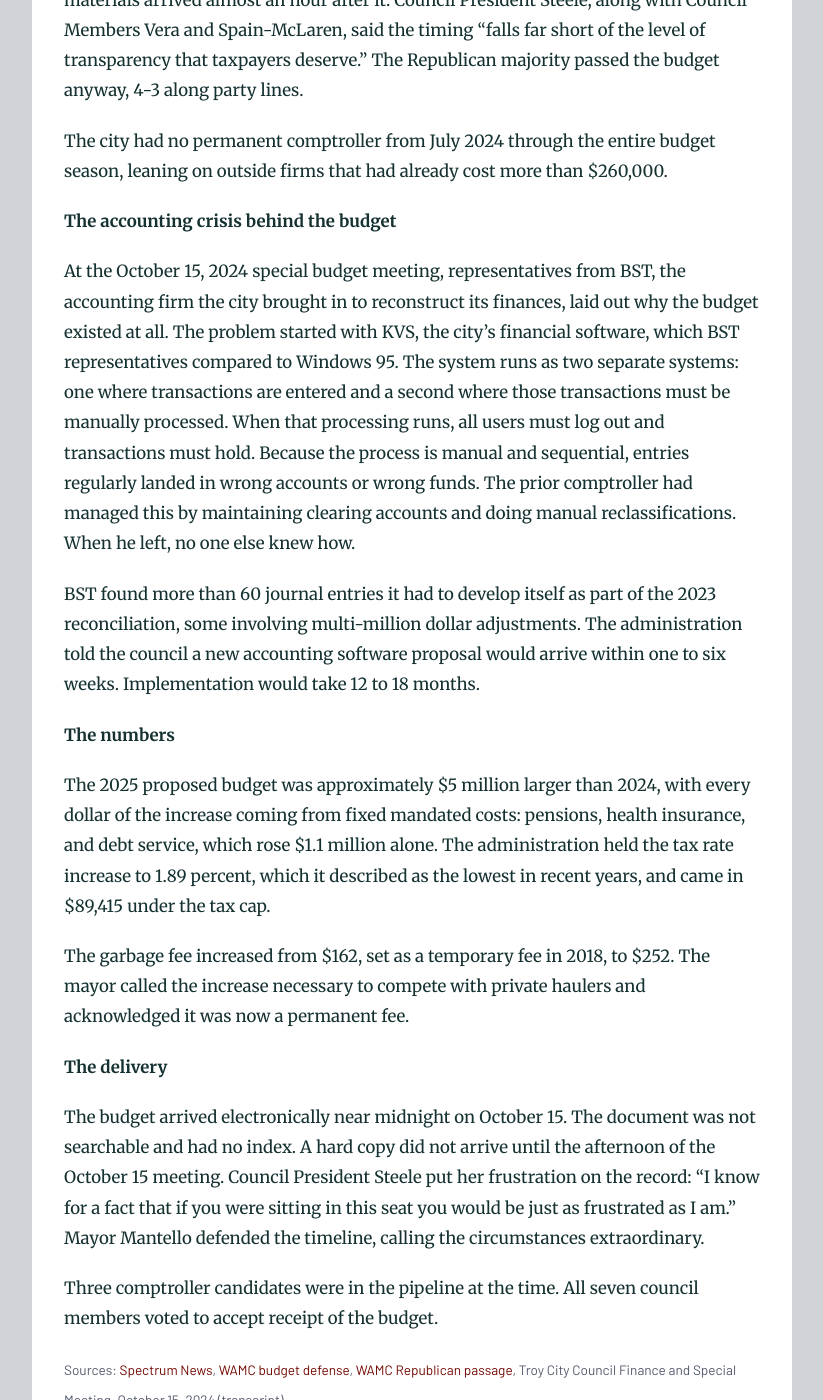
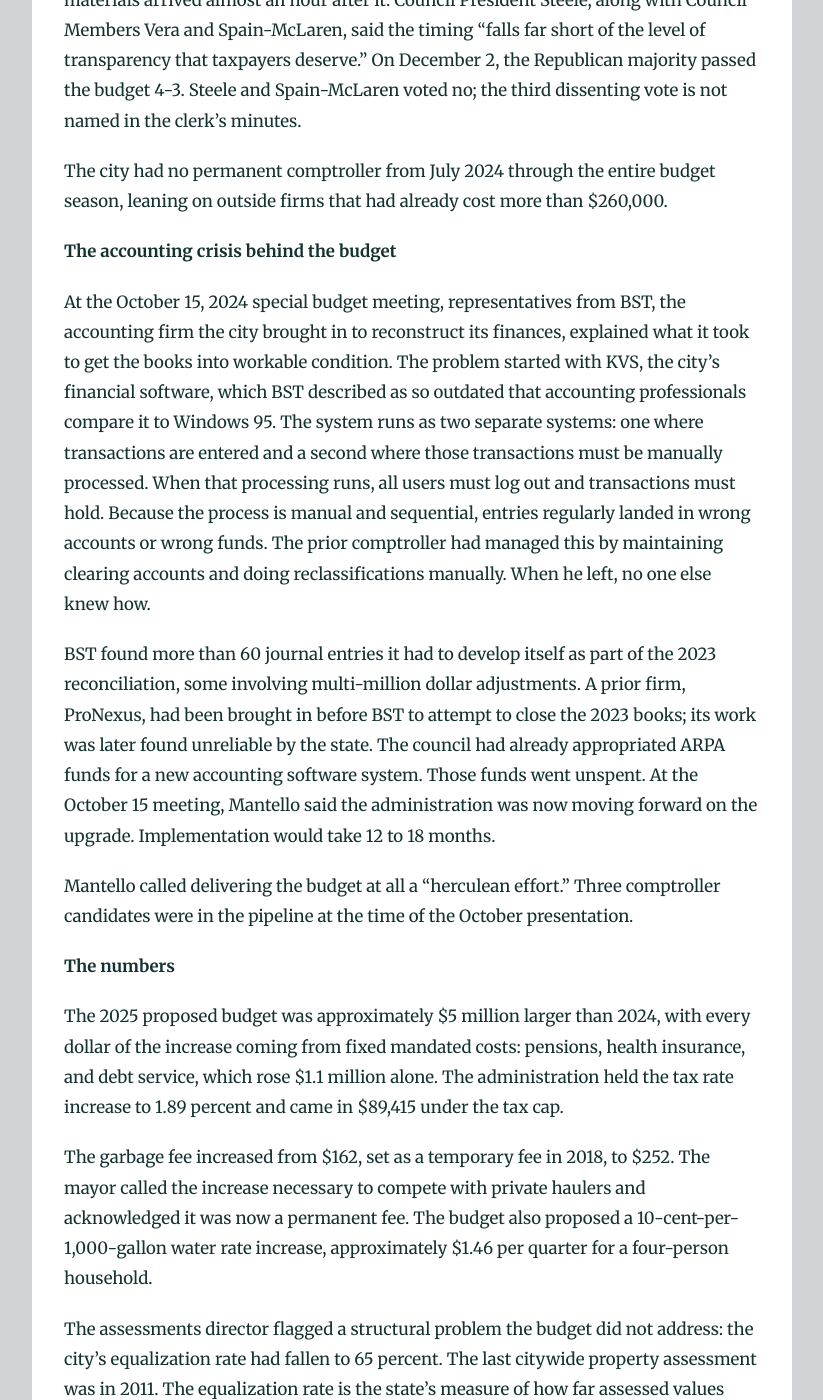
Before and after one commit to MdevitSEC/the-mantello-record, a Jekyll site: the page built from _posts/2024-10-10-budget-submitted-seven-minutes-before-deadline.md, in a window 1280 px wide and 1400 px high, scrolled down 439 px. Shown: the whole window, without its empty margins (228-1051 px from the left). Built offline with Jekyll 4.4.1, drawn with Linux system fonts in a browser that asks for light colours; some web fonts are replaced; some of the changed text lies outside the part shown.

Commit message:
Expand budget post and the-record entry
Adds ProNexus backstory, ARPA software funds that went unspent, equalization rate at 65% (last assessment 2011), $10K assessment review cut from budget, water rate increase detail, Mantello's herculean-effort framing, and named December 2 no votes (Steele, Spain-McLaren).

Co-Authored-By: Claude Sonnet 4.6 <noreply@anthropic.com>

```diff
--- a/_posts/2024-10-10-budget-submitted-seven-minutes-before-deadline.md
+++ b/_posts/2024-10-10-budget-submitted-seven-minutes-before-deadline.md
@@ -5,26 +5,28 @@ date: 2024-10-10
 categories: ["Financial Failures", "Transparency"]
 ---
 
-Mantello filed the 2025 budget seven minutes before the legal deadline. Corrected materials arrived almost an hour after it. Council President Steele, along with Council Members Vera and Spain-McLaren, said the timing "falls far short of the level of transparency that taxpayers deserve." The Republican majority passed the budget anyway, 4-3 along party lines.
+Mantello filed the 2025 budget seven minutes before the legal deadline. Corrected materials arrived almost an hour after it. Council President Steele, along with Council Members Vera and Spain-McLaren, said the timing "falls far short of the level of transparency that taxpayers deserve." On December 2, the Republican majority passed the budget 4-3. Steele and Spain-McLaren voted no; the third dissenting vote is not named in the clerk's minutes.
 
 The city had no permanent comptroller from July 2024 through the entire budget season, leaning on outside firms that had already cost more than $260,000.
 
 **The accounting crisis behind the budget**
 
-At the October 15, 2024 special budget meeting, representatives from BST, the accounting firm the city brought in to reconstruct its finances, laid out why the budget existed at all. The problem started with KVS, the city's financial software, which BST representatives compared to Windows 95. The system runs as two separate systems: one where transactions are entered and a second where those transactions must be manually processed. When that processing runs, all users must log out and transactions must hold. Because the process is manual and sequential, entries regularly landed in wrong accounts or wrong funds. The prior comptroller had managed this by maintaining clearing accounts and doing manual reclassifications. When he left, no one else knew how.
+At the October 15, 2024 special budget meeting, representatives from BST, the accounting firm the city brought in to reconstruct its finances, explained what it took to get the books into workable condition. The problem started with KVS, the city's financial software, which BST described as so outdated that accounting professionals compare it to Windows 95. The system runs as two separate systems: one where transactions are entered and a second where those transactions must be manually processed. When that processing runs, all users must log out and transactions must hold. Because the process is manual and sequential, entries regularly landed in wrong accounts or wrong funds. The prior comptroller had managed this by maintaining clearing accounts and doing reclassifications manually. When he left, no one else knew how.
 
-BST found more than 60 journal entries it had to develop itself as part of the 2023 reconciliation, some involving multi-million dollar adjustments. The administration told the council a new accounting software proposal would arrive within one to six weeks. Implementation would take 12 to 18 months.
+BST found more than 60 journal entries it had to develop itself as part of the 2023 reconciliation, some involving multi-million dollar adjustments. A prior firm, ProNexus, had been brought in before BST to attempt to close the 2023 books; its work was later found unreliable by the state. The council had already appropriated ARPA funds for a new accounting software system. Those funds went unspent. At the October 15 meeting, Mantello said the administration was now moving forward on the upgrade. Implementation would take 12 to 18 months.
+
+Mantello called delivering the budget at all a "herculean effort." Three comptroller candidates were in the pipeline at the time of the October presentation.
 
 **The numbers**
 
-The 2025 proposed budget was approximately $5 million larger than 2024, with every dollar of the increase coming from fixed mandated costs: pensions, health insurance, and debt service, which rose $1.1 million alone. The administration held the tax rate increase to 1.89 percent, which it described as the lowest in recent years, and came in $89,415 under the tax cap.
+The 2025 proposed budget was approximately $5 million larger than 2024, with every dollar of the increase coming from fixed mandated costs: pensions, health insurance, and debt service, which rose $1.1 million alone. The administration held the tax rate increase to 1.89 percent and came in $89,415 under the tax cap.
 
-The garbage fee increased from $162, set as a temporary fee in 2018, to $252. The mayor called the increase necessary to compete with private haulers and acknowledged it was now a permanent fee.
+The garbage fee increased from $162, set as a temporary fee in 2018, to $252. The mayor called the increase necessary to compete with private haulers and acknowledged it was now a permanent fee. The budget also proposed a 10-cent-per-1,000-gallon water rate increase, approximately $1.46 per quarter for a four-person household.
+
+The assessments director flagged a structural problem the budget did not address: the city's equalization rate had fallen to 65 percent. The last citywide property assessment was in 2011. The equalization rate is the state's measure of how far assessed values have drifted from actual market prices, and with years of a hot real estate market, the gap had widened significantly. A request for $10,000 to begin an assessment review was removed from the budget before submission.
 
 **The delivery**
 
-The budget arrived electronically near midnight on October 15. The document was not searchable and had no index. A hard copy did not arrive until the afternoon of the October 15 meeting. Council President Steele put her frustration on the record: "I know for a fact that if you were sitting in this seat you would be just as frustrated as I am." Mayor Mantello defended the timeline, calling the circumstances extraordinary.
+The budget arrived electronically near midnight on October 15. The document was not searchable and had no index. A hard copy did not arrive until the afternoon of the October 15 meeting. Steele put her frustration on the record: "I know for a fact that if you were sitting in this seat you would be just as frustrated as I am." Mantello defended the timeline, calling the circumstances extraordinary.
 
-Three comptroller candidates were in the pipeline at the time. All seven council members voted to accept receipt of the budget.
-
-*Sources: [Spectrum News](https://spectrumlocalnews.com/nys/capital-region/politics/2024/10/11/troy-new-york-2025-budget-proposal), [WAMC budget defense](https://www.wamc.org/news/2024-10-20/first-term-troy-mayor-defends-her-2025-budget-proposal), [WAMC Republican passage](https://www.wamc.org/news/2024-12-03/troys-republican-led-city-council-passes-mayors-first-budget), Troy City Council Finance and Special Meeting, October 15, 2024 (transcript)*
+*Sources: [Spectrum News](https://spectrumlocalnews.com/nys/capital-region/politics/2024/10/11/troy-new-york-2025-budget-proposal), [WAMC budget defense](https://www.wamc.org/news/2024-10-20/first-term-troy-mayor-defends-her-2025-budget-proposal), [WAMC Republican passage](https://www.wamc.org/news/2024-12-03/troys-republican-led-city-council-passes-mayors-first-budget), Troy City Council Finance and Special Meeting, October 15, 2024 (transcript); Troy City Council Finance and Special Meeting, December 2, 2024 (clerk's minutes)*
--- a/the-record.md
+++ b/the-record.md
@@ -185,11 +185,11 @@ The reallocation moved money from projects that no longer needed it — the Knic
 
 ### [October 10, 2024 — 2025 Budget Submitted Seven Minutes Before Deadline, With Errors](/2024/10/10/budget-submitted-seven-minutes-before-deadline/)
 
-Mantello filed the 2025 budget seven minutes before the legal deadline. Corrected materials arrived almost an hour after it. Council President Steele, along with Council Members Vera and Spain-McLaren, said the timing "falls far short of the level of transparency that taxpayers deserve." The Republican majority passed the budget anyway, 4-3 along party lines.
+Mantello filed the 2025 budget seven minutes before the legal deadline. Corrected materials arrived almost an hour after it. The document arrived electronically near midnight, was not searchable, had no index, and no hard copy appeared until the day of the October 15 budget meeting. Steele: "I know for a fact that if you were sitting in this seat you would be just as frustrated as I am." The Republican majority passed it 4-3 on December 2. Steele and Spain-McLaren voted no.
 
-The city had no permanent comptroller from July 2024 through the entire budget season, leaning on outside firms that had already cost more than $260,000.
+The budget existed at all because BST, a hired accounting firm, had spent months reconstructing the city's books after the prior comptroller left no one who understood the KVS software system behind him. The council had already appropriated ARPA funds for a replacement system. Those funds went unspent. The city's equalization rate had fallen to 65 percent — the last citywide property assessment was 2011 — and a $10,000 request to begin an assessment review was cut from the budget before submission. The garbage fee rose from $162 to $252, a temporary fee from 2018 that the mayor acknowledged was now permanent.
 
-*Sources: [Spectrum News](https://spectrumlocalnews.com/nys/capital-region/politics/2024/10/11/troy-new-york-2025-budget-proposal), [WAMC budget defense](https://www.wamc.org/news/2024-10-20/first-term-troy-mayor-defends-her-2025-budget-proposal), [WAMC Republican passage](https://www.wamc.org/news/2024-12-03/troys-republican-led-city-council-passes-mayors-first-budget)*
+*Sources: [Spectrum News](https://spectrumlocalnews.com/nys/capital-region/politics/2024/10/11/troy-new-york-2025-budget-proposal), [WAMC budget defense](https://www.wamc.org/news/2024-10-20/first-term-troy-mayor-defends-her-2025-budget-proposal), [WAMC Republican passage](https://www.wamc.org/news/2024-12-03/troys-republican-led-city-council-passes-mayors-first-budget), Troy City Council Finance Meetings, October 15 and December 2, 2024 (transcript and clerk's minutes)*
 
 ---
 
```
